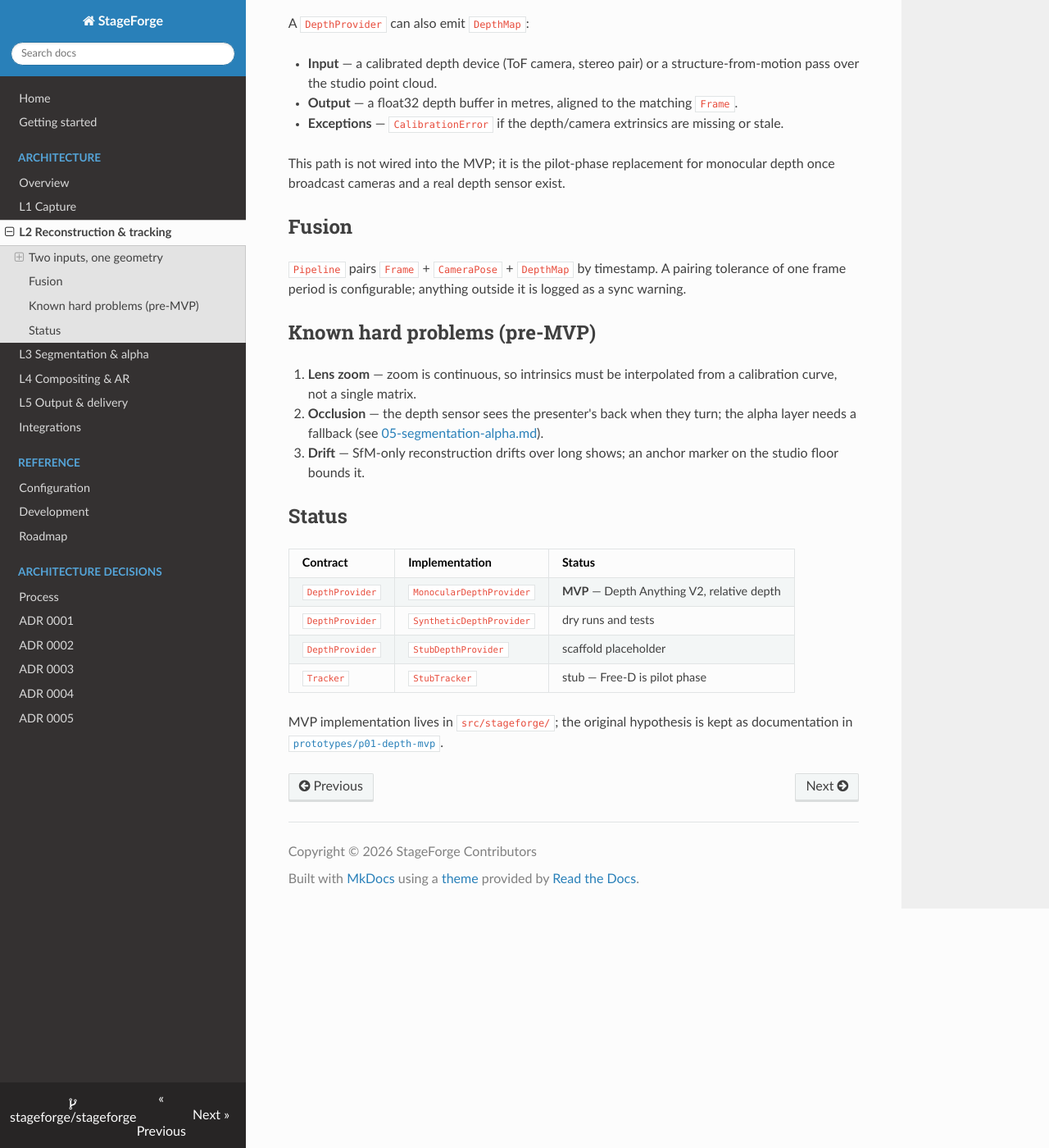
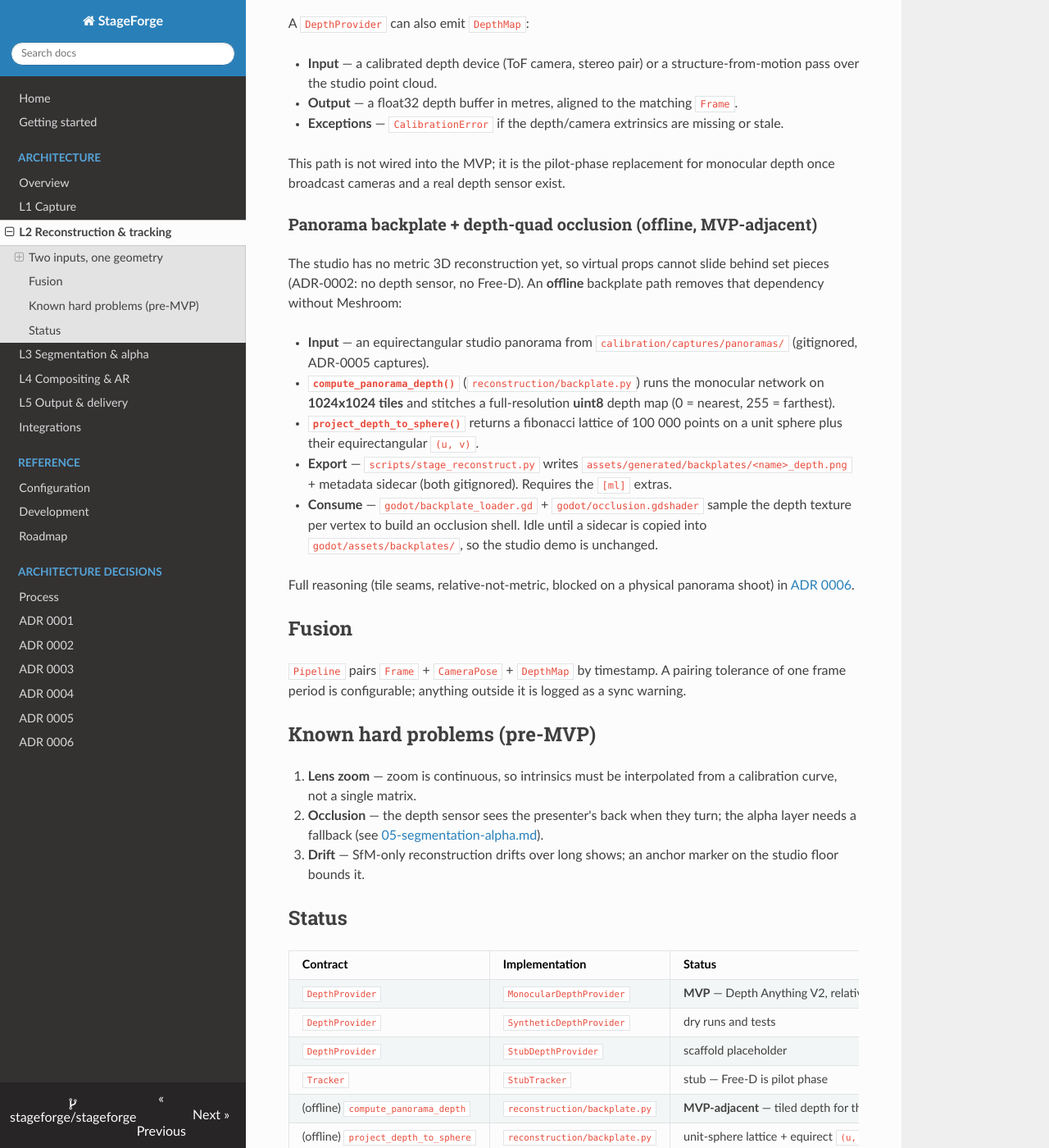
Before and after one commit to FelixRLEPERS/stageforge, an MkDocs documentation site: the page built from docs/04-reconstruction-tracking.md, in a window 1280 px wide and 1400 px high, scrolled down 1126 px. Shown: the whole window at 82% size. Built offline with MkDocs 1.6.1, drawn with Linux system fonts in a browser that asks for light colours; nearby versions of some CDN libraries.

Commit message:
docs(adr): backplate + depth-quad occlusion for MVP

```diff
--- a/docs/04-reconstruction-tracking.md
+++ b/docs/04-reconstruction-tracking.md
@@ -60,6 +60,30 @@ This path is not wired into the MVP; it is the pilot-phase replacement
 for monocular depth once broadcast cameras and a real depth sensor
 exist.
 
+### Panorama backplate + depth-quad occlusion (offline, MVP-adjacent)
+
+The studio has no metric 3D reconstruction yet, so virtual props
+cannot slide behind set pieces (ADR-0002: no depth sensor, no Free-D).
+An **offline** backplate path removes that dependency without Meshroom:
+
+- **Input** — an equirectangular studio panorama from
+  `calibration/captures/panoramas/` (gitignored, ADR-0005 captures).
+- **`compute_panorama_depth()`** (`reconstruction/backplate.py`) runs
+  the monocular network on **1024x1024 tiles** and stitches a
+  full-resolution **uint8** depth map (0 = nearest, 255 = farthest).
+- **`project_depth_to_sphere()`** returns a fibonacci lattice of
+  100 000 points on a unit sphere plus their equirectangular `(u, v)`.
+- **Export** — `scripts/stage_reconstruct.py` writes
+  `assets/generated/backplates/<name>_depth.png` + metadata sidecar
+  (both gitignored). Requires the `[ml]` extras.
+- **Consume** — `godot/backplate_loader.gd` +
+  `godot/occlusion.gdshader` sample the depth texture per vertex to
+  build an occlusion shell. Idle until a sidecar is copied into
+  `godot/assets/backplates/`, so the studio demo is unchanged.
+
+Full reasoning (tile seams, relative-not-metric, blocked on a physical
+panorama shoot) in [ADR 0006](adr/0006-backplate-occlusion.md).
+
 ## Fusion
 
 `Pipeline` pairs `Frame` + `CameraPose` + `DepthMap` by timestamp. A
@@ -84,6 +108,8 @@ outside it is logged as a sync warning.
 | `DepthProvider` | `SyntheticDepthProvider` | dry runs and tests |
 | `DepthProvider` | `StubDepthProvider` | scaffold placeholder |
 | `Tracker` | `StubTracker` | stub — Free-D is pilot phase |
+| (offline) `compute_panorama_depth` | `reconstruction/backplate.py` | **MVP-adjacent** — tiled depth for the occlusion backplate (ADR-0006) |
+| (offline) `project_depth_to_sphere` | `reconstruction/backplate.py` | unit-sphere lattice + equirect `(u, v)` |
 
 MVP implementation lives in `src/stageforge/`; the original hypothesis
 is kept as documentation in
--- a/mkdocs.yml
+++ b/mkdocs.yml
@@ -34,6 +34,7 @@ nav:
       - ADR 0003: adr/0003-pull-based-capture-contract.md
       - ADR 0004: adr/0004-godot-blender-instead-of-ue5.md
       - ADR 0005: adr/0005-calibration-ccm-vs-grid.md
+      - ADR 0006: adr/0006-backplate-occlusion.md
 
 markdown_extensions:
   - admonition
```
Also changed, not shown: docs/06-compositing-ar.md (+27 -0 lines), docs/adr/0006-backplate-occlusion.md (added, +81 -0 lines), docs/adr/README.md (+1 -0 lines).
